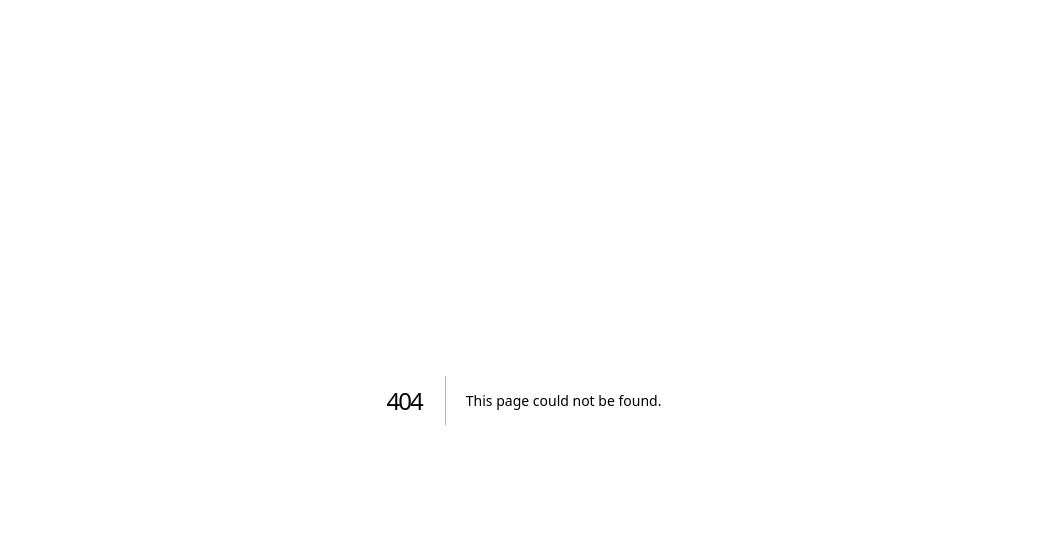
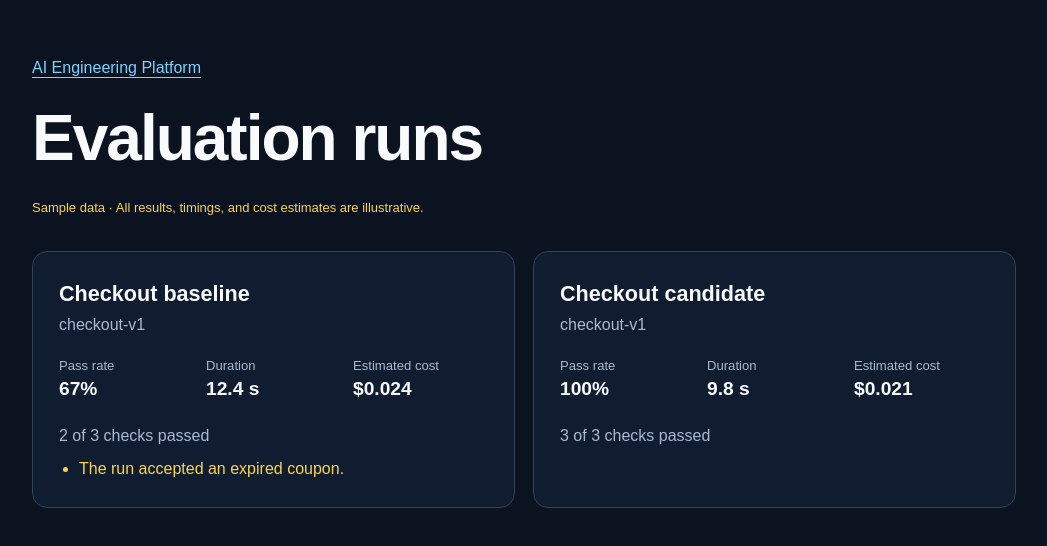
Before and after one commit to durgarao3d6/ai-engineering-platform, a Next.js app in the folder apps/web/: page /dashboard in a window 1280 px wide. Before the commit this address had no page. Shown: the top 546 px of the page, without its empty margins (116-1163 px from the left). Built offline with nearby package versions, Linux system fonts and the light colour scheme.

Commit message:
Add sample evaluation dashboard (#2)
Closes #2

```diff
--- /dev/null
+++ b/apps/web/app/dashboard/error.tsx
@@ -0,0 +1,11 @@
+"use client";
+
+export default function ErrorPage({ reset }: { reset: () => void }) {
+  return (
+    <main className="dashboard">
+      <h1>Evaluation runs</h1>
+      <p role="alert">The evaluation runs could not be loaded.</p>
+      <button className="action" onClick={reset}>Try again</button>
+    </main>
+  );
+}
--- /dev/null
+++ b/apps/web/app/dashboard/loading.tsx
@@ -0,0 +1,3 @@
+export default function Loading() {
+  return <main className="dashboard"><h1>Evaluation runs</h1><p role="status">Loading evaluation runs…</p></main>;
+}
--- /dev/null
+++ b/apps/web/app/dashboard/page.tsx
@@ -0,0 +1,37 @@
+import Link from "next/link";
+import { formatCost, formatDuration, getRunMetrics, sampleRuns } from "../../lib/evaluations";
+
+export default function Dashboard() {
+  return (
+    <main className="dashboard">
+      <Link className="back-link" href="/">AI Engineering Platform</Link>
+      <h1>Evaluation runs</h1>
+      <p className="demo">Sample data · All results, timings, and cost estimates are illustrative.</p>
+      {sampleRuns.length === 0 ? <p>No evaluation runs are available.</p> : (
+        <ul className="run-grid" aria-label="Sample evaluation runs">
+          {sampleRuns.map((run) => {
+            const { passed, total, passRate } = getRunMetrics(run);
+            const failures = run.checks.filter((check) => !check.passed);
+            return (
+              <li className="run-card" key={run.id}>
+                <h2>{run.name}</h2>
+                <p>{run.datasetId}</p>
+                <dl className="metrics">
+                  <div><dt>Pass rate</dt><dd>{passRate === null ? "—" : `${passRate}%`}</dd></div>
+                  <div><dt>Duration</dt><dd>{formatDuration(run.durationMs)}</dd></div>
+                  <div><dt>Estimated cost</dt><dd>{formatCost(run.estimatedCostUsd)}</dd></div>
+                </dl>
+                <p>{passed} of {total} checks passed</p>
+                {failures.length > 0 && (
+                  <ul className="check-list" aria-label="Failed checks">
+                    {failures.map((check) => <li key={check.name}>{check.summary}</li>)}
+                  </ul>
+                )}
+              </li>
+            );
+          })}
+        </ul>
+      )}
+    </main>
+  );
+}
--- a/apps/web/app/globals.css
+++ b/apps/web/app/globals.css
@@ -3,3 +3,15 @@
 *{box-sizing:border-box}html{font-family:Arial,Helvetica,sans-serif;background:#0b1220;color:#f8fafc}body{margin:0}main{max-width:1200px;margin:auto;padding:56px 28px}header{padding:64px 0 80px;max-width:850px}.eyebrow{color:#7dd3fc;font-size:12px;letter-spacing:2px;font-weight:700}h1{font-size:clamp(40px,6vw,72px);line-height:1.08;letter-spacing:-2px;margin:24px 0}h2{font-size:27px}h3{font-size:20px;margin:16px 0 8px}p{color:#a9b9ce;line-height:1.7}.intro{font-size:20px;max-width:740px}.action{display:inline-block;margin-top:20px;background:#7dd3fc;color:#07111e;padding:14px 22px;border-radius:9px;font-weight:700;text-decoration:none}.section-heading{display:flex;justify-content:space-between;align-items:center;gap:12px;flex-wrap:wrap}.demo{color:#fcd34d;font-size:13px}.cards{display:grid;grid-template-columns:repeat(auto-fit,minmax(180px,1fr));gap:14px;margin-top:20px}.card{background:#17243a;border:1px solid #31415a;padding:24px;border-radius:15px;min-height:215px}.number{color:#7dd3fc;font-weight:700}.callout{margin-top:65px;border:1px solid #31415a;background:#101d30;border-radius:18px;padding:30px}footer{padding:55px 0 15px;color:#8093ac;font-size:13px}@media(max-width:600px){main{padding:24px 18px}header{padding:50px 0}h1{letter-spacing:-1px}.callout{padding:20px}}
 
 h1, h2, h3 { font-weight: 700; }
+
+.dashboard { max-width: 1040px; }
+.dashboard h1 { font-size: clamp(2.35rem, 6vw, 4rem); }
+.back-link { color: #7dd3fc; text-decoration: underline; text-underline-offset: 4px; }
+.run-grid { display: grid; grid-template-columns: repeat(auto-fit, minmax(min(100%, 350px), 1fr)); gap: 18px; margin-top: 32px; }
+.run-card { background: #101d30; border: 1px solid #31415a; border-radius: 15px; padding: clamp(16px, 4vw, 26px); }
+.run-card h2 { font-size: 1.35rem; }
+.metrics { display: grid; grid-template-columns: repeat(auto-fit, minmax(80px, 1fr)); gap: 12px; padding: 18px 0; }
+.metrics dt { color: #a9b9ce; font-size: .82rem; }
+.metrics dd { font-size: 1.2rem; font-weight: 700; }
+.check-list { list-style: disc; padding-left: 1.25rem; margin-top: 8px; color: #fcd34d; }
+a:focus-visible, button:focus-visible, select:focus-visible { outline: 2px solid #fcd34d; outline-offset: 4px; }
--- a/apps/web/app/page.tsx
+++ b/apps/web/app/page.tsx
@@ -1,2 +1,4 @@
+import Link from "next/link";
+
 const steps = [{title:'Define',description:'Version tasks and acceptance checks.'},{title:'Run',description:'Execute approved agents in isolated environments.'},{title:'Evaluate',description:'Measure correctness and failures.'},{title:'Compare',description:'Inspect baseline and candidate results.'},{title:'Approve',description:'Keep humans in control of external writes.'}];
-export default function Home(){return <main><header><span className="eyebrow">AI ENGINEERING PLATFORM · PLANNED MVP</span><h1>Trust AI-generated code through evidence, not confidence.</h1><p className="intro">Like a human engineering team, AI agents need clear tasks, tests, reviews, and approvals. We are building the evaluation layer that makes their work measurable.</p><a className="action" href="https://github.com/durgarao3d6/ai-engineering-platform">Explore the project on GitHub ↗</a></header><section aria-labelledby="flow"><div className="section-heading"><h2 id="flow">How it will work</h2><span className="demo">Concept preview — not a live evaluation</span></div><div className="cards">{steps.map((step,i)=><article className="card" key={step.title}><span className="number">0{i+1}</span><h3>{step.title}</h3><p>{step.description}</p></article>)}</div></section><section className="callout"><h2>First milestone: an evaluation dashboard</h2><p>Next we will add clearly labeled sample runs, success rates, costs, and failure analysis. Real execution and agent automation come later, after isolation and permission controls are designed.</p></section><footer>Documentation-first · Human approval for sensitive actions · Open development roadmap</footer></main>}
+export default function Home(){return <main><header><span className="eyebrow">AI ENGINEERING PLATFORM · PLANNED MVP</span><h1>Trust AI-generated code through evidence, not confidence.</h1><p className="intro">Like a human engineering team, AI agents need clear tasks, tests, reviews, and approvals. We are building the evaluation layer that makes their work measurable.</p><Link className="action" href="/dashboard">Open sample dashboard</Link></header><section aria-labelledby="flow"><div className="section-heading"><h2 id="flow">How it will work</h2><span className="demo">Concept preview — not a live evaluation</span></div><div className="cards">{steps.map((step,i)=><article className="card" key={step.title}><span className="number">0{i+1}</span><h3>{step.title}</h3><p>{step.description}</p></article>)}</div></section><section className="callout"><h2>First milestone: an evaluation dashboard</h2><p>Browse sample runs, success rates, costs, and failure analysis. Real execution and agent automation come later, after isolation and permission controls are designed.</p></section><footer>Documentation-first · Human approval for sensitive actions · Open development roadmap</footer></main>}
--- /dev/null
+++ b/apps/web/lib/evaluations.ts
@@ -0,0 +1,61 @@
+export type Check = {
+  name: string;
+  passed: boolean;
+  summary: string;
+};
+
+export type EvaluationRun = {
+  id: string;
+  name: string;
+  datasetId: string;
+  durationMs: number;
+  estimatedCostUsd: number;
+  checks: Check[];
+  trace: string[];
+};
+
+export const sampleRuns: EvaluationRun[] = [
+  {
+    id: "checkout-baseline",
+    name: "Checkout baseline",
+    datasetId: "checkout-v1",
+    durationMs: 12400,
+    estimatedCostUsd: 0.024,
+    checks: [
+      { name: "Apply valid coupon", passed: true, summary: "The run applied a 10% discount." },
+      { name: "Reject expired coupon", passed: false, summary: "The run accepted an expired coupon." },
+      { name: "Preserve shipping total", passed: true, summary: "The shipping total stayed unchanged." },
+    ],
+    trace: ["Loaded checkout-v1 cases", "Applied baseline configuration", "Recorded one failed check"],
+  },
+  {
+    id: "checkout-candidate",
+    name: "Checkout candidate",
+    datasetId: "checkout-v1",
+    durationMs: 9800,
+    estimatedCostUsd: 0.021,
+    checks: [
+      { name: "Apply valid coupon", passed: true, summary: "The run applied a 10% discount." },
+      { name: "Reject expired coupon", passed: true, summary: "The run rejected the expired coupon." },
+      { name: "Preserve shipping total", passed: true, summary: "The shipping total stayed unchanged." },
+    ],
+    trace: ["Loaded checkout-v1 cases", "Applied candidate configuration", "Recorded three passed checks"],
+  },
+];
+
+export function getRunMetrics(run: EvaluationRun) {
+  const passed = run.checks.filter((check) => check.passed).length;
+  return {
+    passed,
+    total: run.checks.length,
+    passRate: run.checks.length ? Math.round(100 * passed / run.checks.length) : null,
+  };
+}
+
+export function formatDuration(durationMs: number) {
+  return `${(durationMs / 1000).toFixed(1)} s`;
+}
+
+export function formatCost(estimatedCostUsd: number) {
+  return `$${estimatedCostUsd.toFixed(3)}`;
+}
```
